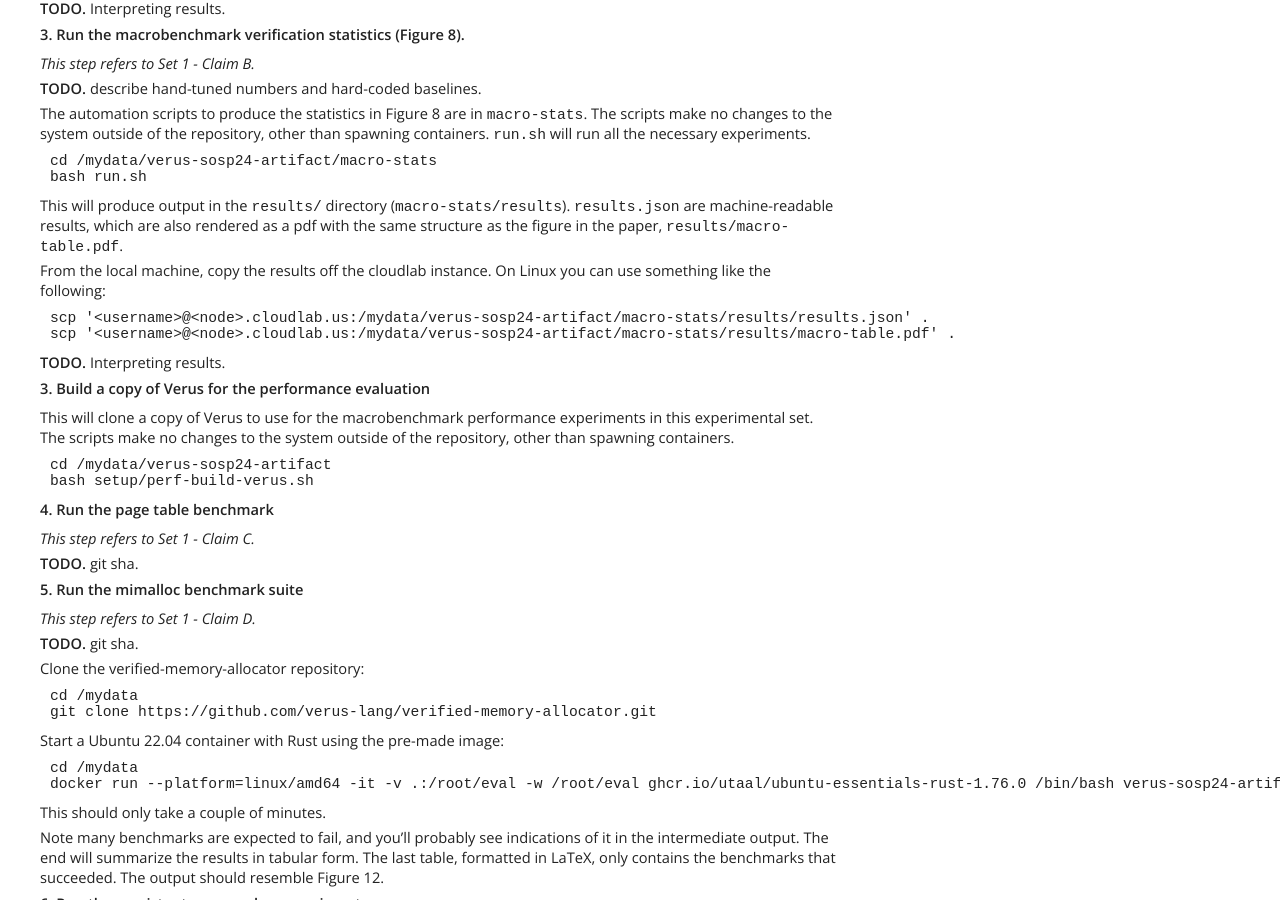
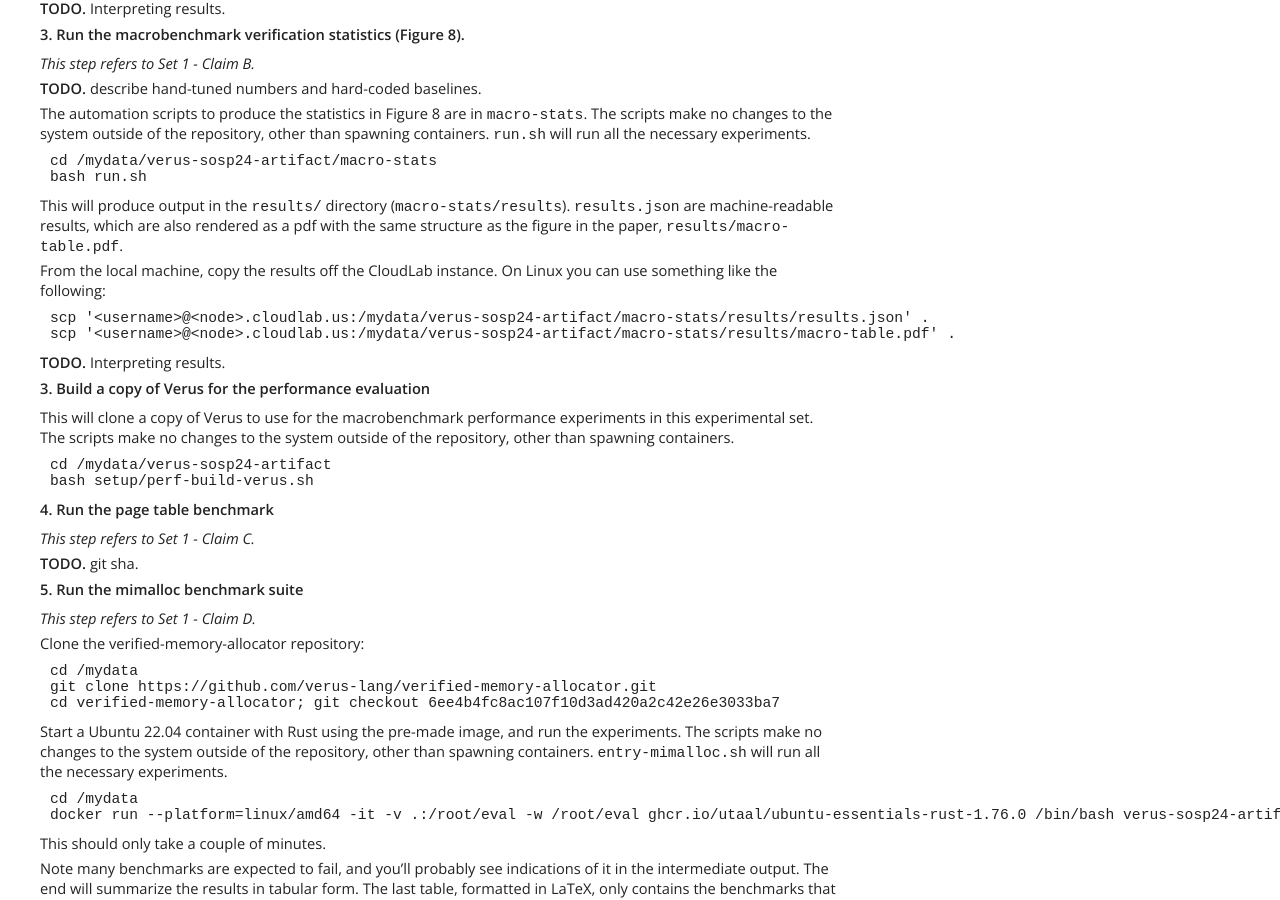
Before and after one commit to verus-lang/paper-sosp24-artifact, a Jekyll site: the page built from site/guide.md, in a window 1280 px wide and 900 px high, scrolled down 1825 px. Built offline with Jekyll 4.4.1, drawn with Linux system fonts in a browser that asks for light colours; some of the changed text lies outside the part shown.

Commit message:
allocator sha, uniform instructions to retrieve results

````diff
--- a/site/guide.md
+++ b/site/guide.md
@@ -122,7 +122,7 @@ This will produce output in the `results/` directory (`macro-stats/results`).
 `results.json` are machine-readable results, which are also rendered as a pdf with the
 same structure as the figure in the paper, `results/macro-table.pdf`.
 
-From the local machine, copy the results off the cloudlab instance. On Linux you can use something like the following:
+From the local machine, copy the results off the CloudLab instance. On Linux you can use something like the following:
 
 ```shell
 scp '<username>@<node>.cloudlab.us:/mydata/verus-sosp24-artifact/macro-stats/results/results.json' .
@@ -152,16 +152,17 @@ bash setup/perf-build-verus.sh
 
 *This step refers to Set 1 - Claim D.*
 
-**TODO.** git sha.
-
 Clone the verified-memory-allocator repository:
 
 ```shell
 cd /mydata
 git clone https://github.com/verus-lang/verified-memory-allocator.git
+cd verified-memory-allocator; git checkout 6ee4b4fc8ac107f10d3ad420a2c42e26e3033ba7
 ```
 
-Start a Ubuntu 22.04 container with Rust using the pre-made image:
+Start a Ubuntu 22.04 container with Rust using the pre-made image, and run the experiments.
+The scripts make no changes to the system outside of the repository, other than spawning
+containers. `entry-mimalloc.sh` will run all the necessary experiments.
 
 ```shell
 cd /mydata
@@ -234,7 +235,8 @@ You can copy the pdf to the host with (enter `ubuntu` when prompted for a passwo
 Close the ssh session with the VM and run this on the host, not inside the VM:
 
 ```
-scp -P 2222 ubuntu@localhost:/home/ubuntu/verified-storage/artifact_eval/experiment/results.pdf .
+cd /mydata
+scp -P 2222 ubuntu@localhost:/home/ubuntu/verified-storage/artifact_eval/experiment/results.pdf verified-storage-results.pdf
 ```
 
 Then shut down the VM:
@@ -245,6 +247,12 @@ sudo halt
 ```
 
 Move back to the terminal where you started the VM and stop it with `ctrl-a` followed by `a`.
+
+From the local machine, copy the results off the CloudLab instance. On Linux you can use something like the following:
+
+```shell
+scp '<username>@<node>.cloudlab.us:/mydata/verified-storage-results.pdf' .
+```
 
 We expect the general pattern in the graph generated from these instructions to remain the same as
 that in the graph in the paper: PMDK and the latest verified version have similar throughput on all
````
